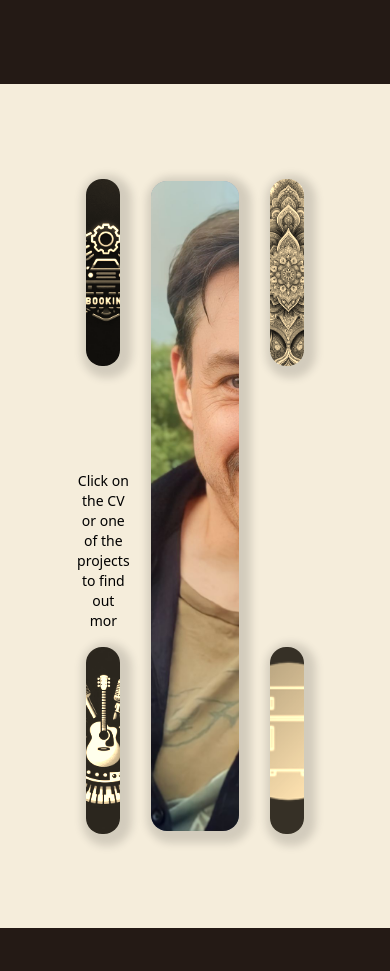
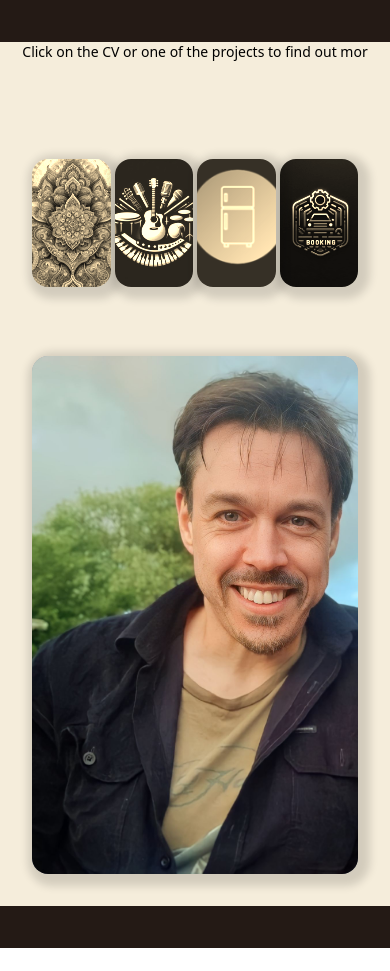
Before and after one commit to jondedman/portfolio, a React (Vite) app: page / in a window 390 px wide. After the commit the page ends 948 px from the top, so only its background shows below. Built offline with nearby package versions, Linux system fonts and the light colour scheme.

Commit message:
improve responsiveness on xs small screens

```diff
--- a/src/App.jsx
+++ b/src/App.jsx
@@ -1,6 +1,7 @@
 import "./App.css";
 // import Key from "./Key.jsx";
 // import Keyboard from "./Keyboard";
+import Instructions from "./Instructions";
 import GameBoard from "./Gameboard";
 
 function App() {
@@ -8,8 +9,9 @@ function App() {
 
 	return (
 		<div className="w-full h-full bg-background-color">
-			<div className="bg-banner-color h-[10vh] w-full"></div>
-			<div className="flex items-center justify-center h-[calc(100vh - 15vh)] mx-auto w-3/4 bg-background-color">
+			<div className="bg-banner-color h-[5vh] w-full"></div>
+			<Instructions />
+			<div className="flex items-center justify-center h-[calc(100vh - 15vh)] mx-auto w-3/4 bg-background-color xs:w-full xs:h-full">
 				<GameBoard />
 			</div>
 			<div className="bg-banner-color h-[5vh] w-full"></div>
--- a/src/GameBoardCenter.jsx
+++ b/src/GameBoardCenter.jsx
@@ -30,7 +30,7 @@ function GameBoardCenter({ isFlipped, backContent }) {
 	}
 	return (
 		<div
-			className={`col-start-2 row-start-1 col-span-2 row-span-3 h-5/6 w-5/6 mx-auto my-auto flip-card ${
+			className={`md:col-start-2 md:row-start-1 md:col-span-2 md:row-span-3 md:h-5/6 md:w-5/6 md:mx-auto md:my-auto xs:h-full xs:w-full xs:row-start-2 xs:row-span-2 xs:col-span-4 flip-card ${
 				isFlipped ? "flipped" : ""
 			}`}
 		>
@@ -40,7 +40,7 @@ function GameBoardCenter({ isFlipped, backContent }) {
 					<img
 						src="/profile.jpg"
 						alt="profile pic"
-						className="object-cover w-full h-full rounded-2xl shadow-custom"
+						className="object-cover w-full h-full rounded-2xl shadow-custom "
 					/>
 				</div>
 
--- a/src/Gameboard.jsx
+++ b/src/Gameboard.jsx
@@ -15,7 +15,7 @@ function GameBoard() {
 	};
 	return (
 		<div
-			className="grid grid-cols-4 grid-rows-3 gap-4 py-8 px-8 border-1 border-black h-screen w-full bg-background-color"
+			className="grid grid-cols-4 grid-rows-3 gap-4 py-8 px-8 border-1 border-black h-screen w-full bg-background-color xs:gap-1"
 			// className="grid grid-cols-4 grid-rows-3 gap-6 p-4 border-1 border-black h-full w-full bg-gradient-to-r from-monopoly-green to-green-300 rounded-lg shadow-lg"
 			// style={{
 			// 	backgroundImage: `url(${backgroundImage})`,
@@ -38,15 +38,15 @@ function GameBoard() {
 						JON DEDMAN
 					</h1>
 				</div> */}
-			<Instructions />
+			{/* <Instructions /> */}
 			{/* </div> */}
 			{/* <div className="col-start-4 row-start-1 col-span-1 row-span-1">
 				<h1>CV</h1>
 			</div> */}
 
-			<div className="col-start-4 row-start-1 col-span-1 row-span-1 h-full w-full flex justify-end items-end">
+			<div className="md:col-start-4 md:row-start-1 md:col-span-1 md:row-span-1 md:h-full md:w-full flex md:justify-end md:items-end xs:justify-start xs:items-center ">
 				<div
-					className="h-3/4 w-3/4 mx-auto"
+					className="md:h-3/4 md:w-1/2 md:mx-auto xs:w-full xs:h-1/2 xs:mx-0"
 					onClick={() => handleClick("jaipur")}
 					// className="col-start-4 row-start-2 col-span-1 row-span-1 h-3/4 w-3/4 rounded-2xl shadow-custom "
 				>
@@ -59,10 +59,10 @@ function GameBoard() {
 				</div>
 			</div>
 
-			<div className="col-start-1 row-start-1 col-span-1 row-span-1 h-full w-full flex justify-end items-end">
+			<div className="md:col-start-1 md:row-start-1 md:col-span-1 md:row-span-1 md:h-full md:w-full flex md:justify-end md:items-end xs:justify-start xs:items-center">
 				<div
 					onClick={() => handleClick("jaipur")}
-					className="h-3/4 w-3/4 mx-auto"
+					className="md:h-3/4 md:w-1/2 md:mx-auto xs:w-full xs:h-1/2 xs:mx-0"
 				>
 					<img
 						src="rda.jpg"
@@ -73,10 +73,10 @@ function GameBoard() {
 				</div>
 			</div>
 
-			<div className="col-start-1 row-start-3 col-span-1 row-span-1 h-full w-full flex justify-start items-start">
+			<div className="md:col-start-1 md:row-start-3 md:col-span-1 md:row-span-1 md:h-full md:w-full flex md:justify-start md:items-start xs:col-start-2 xs:row-start-1 xs:justify-end xs:items-center">
 				<div
 					onClick={() => handleClick("jaipur")}
-					className="h-3/4 w-3/4 mx-auto"
+					className="md:h-3/4 md:w-1/2 md:mx-auto xs:w-full xs:h-1/2 xs:mx-0"
 				>
 					<img
 						src="pay_and_play.jpg"
@@ -87,9 +87,9 @@ function GameBoard() {
 				</div>
 			</div>
 
-			<div className="col-start-4 row-start-3 col-span-1 row-span-1 h-full w-full flex justify-start items-start">
+			<div className="md:col-start-4 md:row-start-3 md:col-span-1 md:row-span-1 md:h-full md:w-full flex md:justify-start md:items-start xs:col-start-3 xs:row-start-1 xs:justify-end xs:items-center">
 				<div
-					className="h-3/4 w-3/4 mx-auto"
+					className="md:h-3/4 md:w-1/2 md:mx-auto xs:w-full xs:h-1/2 xs:mx-0"
 					onClick={() => handleClick("what can i eat")}
 				>
 					<img
--- a/tailwind.config.js
+++ b/tailwind.config.js
@@ -4,6 +4,10 @@ export default {
 	content: ["./index.html", "./src/**/*.{js,ts,jsx,tsx}"],
 	theme: {
 		extend: {
+			screens: {
+				xs: "320px",
+				// ...
+			},
 			boxShadow: {
 				custom: "4px 4px 8px 8px #00000024",
 			},
```
